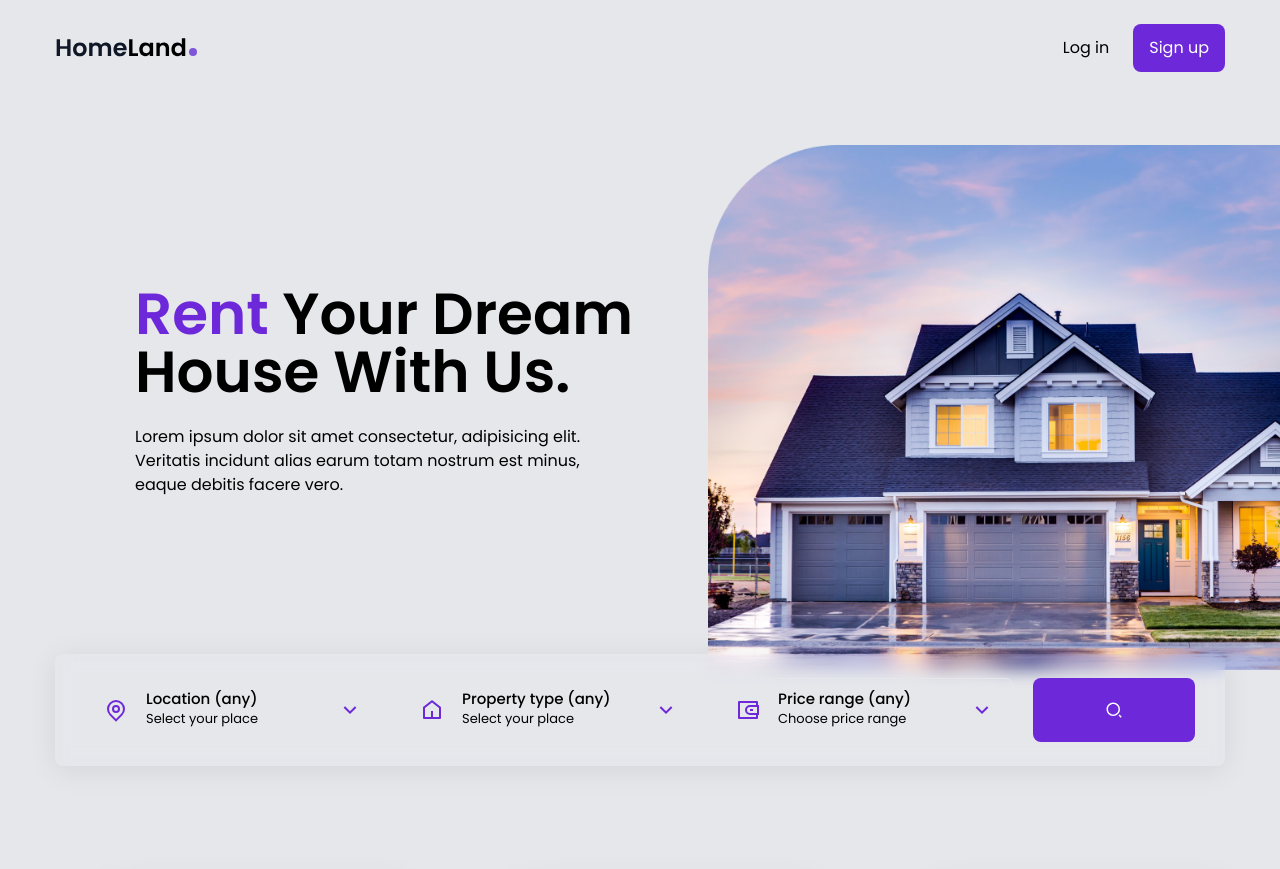
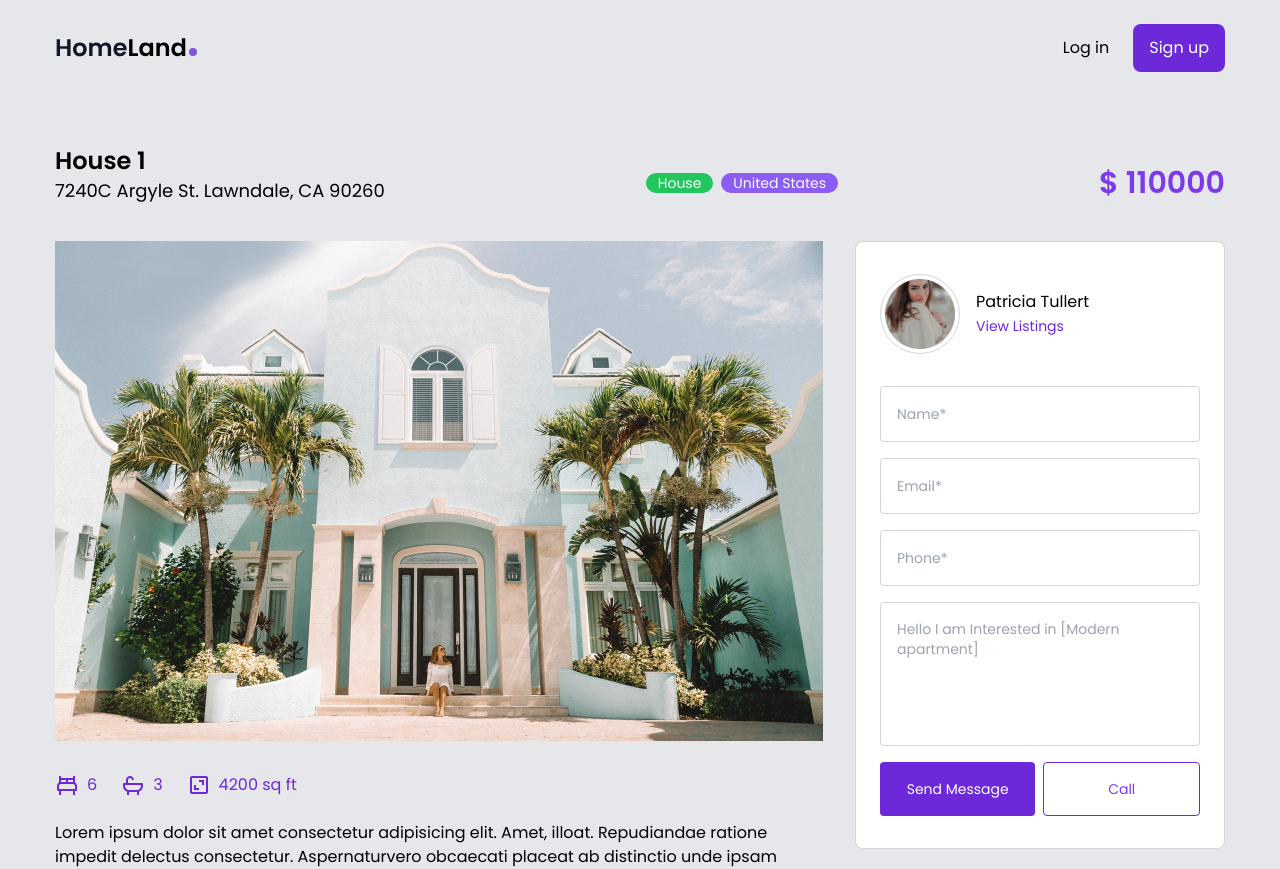
Before and after one commit to vanminhle/ForFun_TailwindProjects, a React (Vite) app in the folder RealEstateWeb_ReactTailwind/: page /property/1 in a window 1280 px wide. Shown: the top 869 px of the page. Built offline with nearby package versions, Linux system fonts and the light colour scheme.

Commit message:
Routing Added, Property Details

```diff
--- a/RealEstateWeb_ReactTailwind/src/App.jsx
+++ b/RealEstateWeb_ReactTailwind/src/App.jsx
@@ -1,11 +1,15 @@
+import { Routes, Route } from 'react-router-dom';
 import { Header, Footer } from './components';
-import { Home } from './pages';
+import { Home, PropertyDetails } from './pages';
 
 const App = () => {
   return (
     <>
       <Header />
-      <Home />
+      <Routes>
+        <Route path='/' element={<Home />} />
+        <Route path='/property/:id' element={<PropertyDetails />} />
+      </Routes>
       <Footer />
     </>
   );
--- a/RealEstateWeb_ReactTailwind/src/pages/Home.jsx
+++ b/RealEstateWeb_ReactTailwind/src/pages/Home.jsx
@@ -1,12 +1,10 @@
 import { Banner, HouseList } from './../components';
 
-const Home = () => {
+export default function Home() {
   return (
     <div className='min-h-[1800px]'>
       <Banner />
       <HouseList />
     </div>
   );
-};
-
-export default Home;
+}
--- a/RealEstateWeb_ReactTailwind/src/pages/PropertyDetails.jsx
+++ b/RealEstateWeb_ReactTailwind/src/pages/PropertyDetails.jsx
@@ -1,7 +1,101 @@
-import React from 'react';
+import { housesData } from '../data';
 
-const PropertyDetails = () => {
-  return <div>PropertyDetails</div>;
-};
+import { useParams } from 'react-router-dom';
 
-export default PropertyDetails;
+import { BiBed, BiBath, BiArea } from 'react-icons/bi';
+
+import { Link } from 'react-router-dom';
+
+export default function PropertyDetails() {
+  const { id } = useParams();
+
+  const house = housesData.find((house) => {
+    return house.id === parseInt(id);
+  });
+  console.log(house);
+
+  return (
+    <section>
+      <div className='container mx-auto mb-14 min-h-[800px]'>
+        <div className='mb-5 flex flex-col lg:flex-row lg:items-center lg:justify-between'>
+          <div>
+            <h2 className='text-2xl font-semibold'>{house.name}</h2>
+            <h3 className='mb-4 text-lg'>{house.address}</h3>
+          </div>
+          <div className='mb-4 flex gap-x-2 text-sm lg:mb-0 '>
+            <div className='rounded-full bg-green-500 px-3 text-white'>{house.type}</div>
+            <div className='rounded-full bg-violet-500 px-3 text-white'>{house.country}</div>
+          </div>
+          <div>
+            <div className='text-3xl font-semibold text-violet-600'>$ {house.price}</div>
+          </div>
+        </div>
+        <div className='flex flex-col items-start gap-8 lg:flex-row'>
+          <div className='max-w-[768px]'>
+            <div className='mb-8'>
+              <img src={house.imageLg} alt='' />
+            </div>
+            <div className='mb-6 flex gap-x-6 text-violet-700 '>
+              <div className='item-center flex gap-x-2'>
+                <BiBed className='text-2xl' />
+                <div>{house.bedrooms}</div>
+              </div>
+              <div className='item-center flex gap-x-2'>
+                <BiBath className='text-2xl' />
+                <div>{house.bathrooms}</div>
+              </div>
+              <div className='item-center flex gap-x-2'>
+                <BiArea className='text-2xl' />
+                <div>{house.surface}</div>
+              </div>
+            </div>
+            <div>{house.description}</div>
+          </div>
+          <div className='mb-8 w-full flex-1 rounded-lg border border-gray-300 bg-white px-6 py-8'>
+            <div className='mb-8 flex items-center gap-x-4'>
+              <div className='h-20 w-20 rounded-full border border-gray-300 p-1'>
+                <img src={house.agent.image} alt='' />
+              </div>
+              <div>
+                <div className='text font-bold-lg'>{house.agent.name}</div>
+                <Link to='' className='text-sm text-violet-700'>
+                  View Listings
+                </Link>
+              </div>
+            </div>
+            <form className='flex flex-col gap-y-4'>
+              <input
+                className='h-14 w-full rounded border border-gray-300 px-4 text-sm outline-none focus:border-violet-700'
+                type='text'
+                placeholder='Name*'
+              />
+              <input
+                className='h-14 w-full rounded border border-gray-300 px-4 text-sm outline-none focus:border-violet-700'
+                type='email'
+                placeholder='Email*'
+              />
+              <input
+                className='h-14 w-full rounded border border-gray-300 px-4 text-sm outline-none focus:border-violet-700'
+                type='tel'
+                placeholder='Phone*'
+              />
+              <textarea
+                className='h-36 w-full resize-none rounded border border-gray-300 p-4 text-sm text-gray-400 outline-none focus:border-violet-700'
+                placeholder='Message*'
+                defaultValue='Hello I am Interested in [Modern apartment]'
+              ></textarea>
+              <div className='flex gap-x-2'>
+                <button className='w-full rounded bg-violet-700 p-4 text-sm text-white transition hover:bg-violet-800'>
+                  Send Message
+                </button>
+                <button className='w-full rounded border border-violet-700 p-4 text-sm text-violet-600 transition hover:border-violet-500 hover:text-violet-500'>
+                  Call
+                </button>
+              </div>
+            </form>
+          </div>
+        </div>
+      </div>
+    </section>
+  );
+}
--- a/RealEstateWeb_ReactTailwind/src/pages/index.jsx
+++ b/RealEstateWeb_ReactTailwind/src/pages/index.jsx
@@ -1,3 +1,4 @@
 import Home from './Home';
+import PropertyDetails from './PropertyDetails';
 
-export { Home };
+export { Home, PropertyDetails };
```
